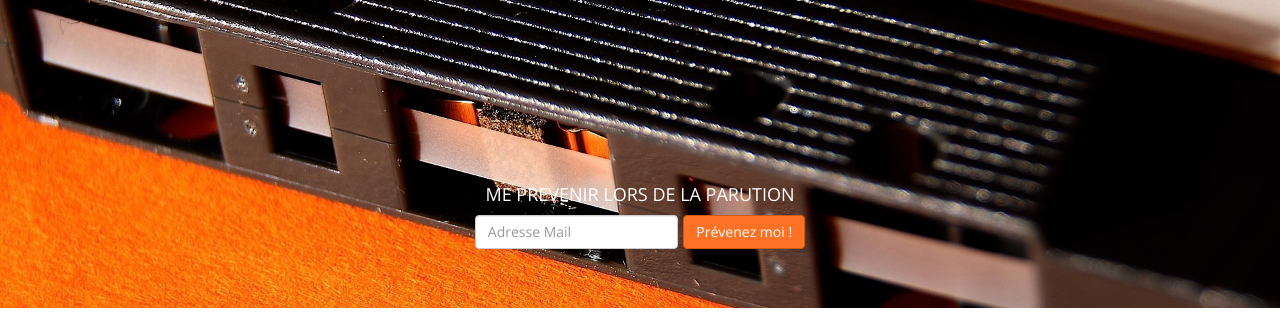
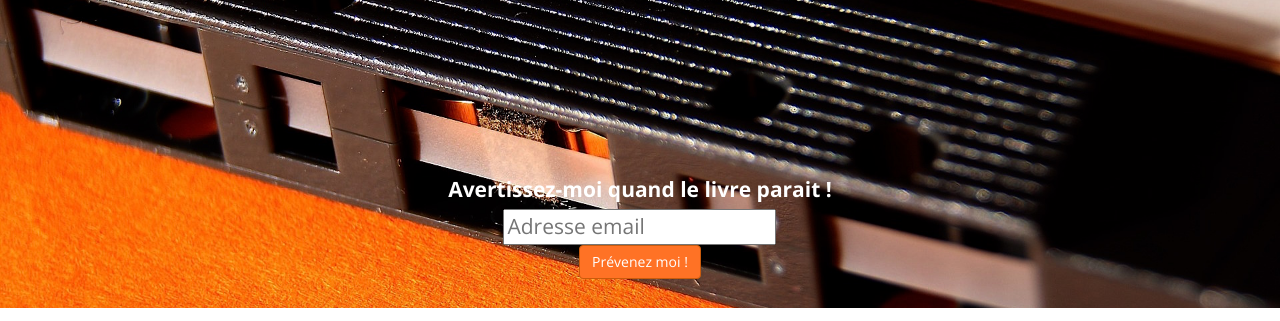
Before and after one commit to mathieuton1/epoque--github--pages, a plain HTML site: page index.html in a window 1280 px wide. Shown: the part 292-613 px from the top of the page. Drawn offline with nearby package versions, Linux system fonts and the light colour scheme.

Commit message:
ajout champs "prévenez moi" relié à Mailchimp

```diff
--- a/css/style.css
+++ b/css/style.css
@@ -135,3 +135,18 @@ body {
 	height: 8em;
 	padding-bottom: 5em;
 }
+
+<link href="//cdn-images.mailchimp.com/embedcode/slim-081711.css" rel="stylesheet" type="text/css">
+<style type="text/css">
+#mc_embed_signup{
+	background: #FF8E2F;
+	clear:left;
+	font-family: 'Open Sans', sans-serif;
+	color : black;
+
+}
+
+#mce-EMAIL {
+	color : black;
+
+}
--- a/index.html
+++ b/index.html
@@ -4,6 +4,7 @@
 	<meta charset="utf-8">
 	<meta http-equiv="X-UA-Compatible" content="IE=edge">
     <meta name="viewport" content="width=device-width, initial-scale=1">
+
 
 	<title>Toute une époque</title>
 
@@ -74,14 +75,19 @@
 		<div class="vertical-spacer"></div>
 
             <div class="col-lg-4 col-lg-offset-4 mt centered">
-            	<h4>ME PREVENIR LORS DE LA PARUTION</h4>
-				<form class="form-inline" role="form">
-				  <div class="form-group">
-				    <label class="sr-only" for="exampleInputEmail2">Email address</label>
-				    <input type="email" class="form-control" id="exampleInputEmail2" placeholder="Adresse Mail">
-				  </div>
-				  <button type="submit" class="btn btn-info">Prévenez moi !</button>
-				</form>
+
+					<div id="mc_embed_signup">
+					<form action="//touteuneepoque.us11.list-manage.com/subscribe/post?u=7066730415dffb5ea6be988db&amp;id=31319b8304" method="post" id="mc-embedded-subscribe-form" name="mc-embedded-subscribe-form" class="validate" target="_blank" novalidate>
+					    <div id="mc_embed_signup_scroll">
+						<label for="mce-EMAIL">Avertissez-moi quand le livre parait !</label>
+						<input type="email" value="" name="EMAIL" class="email" id="mce-EMAIL" placeholder="Adresse email" required>
+					    <!-- real people should not fill this in and expect good things - do not remove this or risk form bot signups-->
+					    <div style="position: absolute; left: -5000px;"><input type="text" name="b_7066730415dffb5ea6be988db_31319b8304" tabindex="-1" value=""></div>
+					     <button type="submit" class="btn btn-info">Prévenez moi !</button>
+
+					    </div>
+					</form>
+					</div>
 			</div>
 
 			</p>
```
